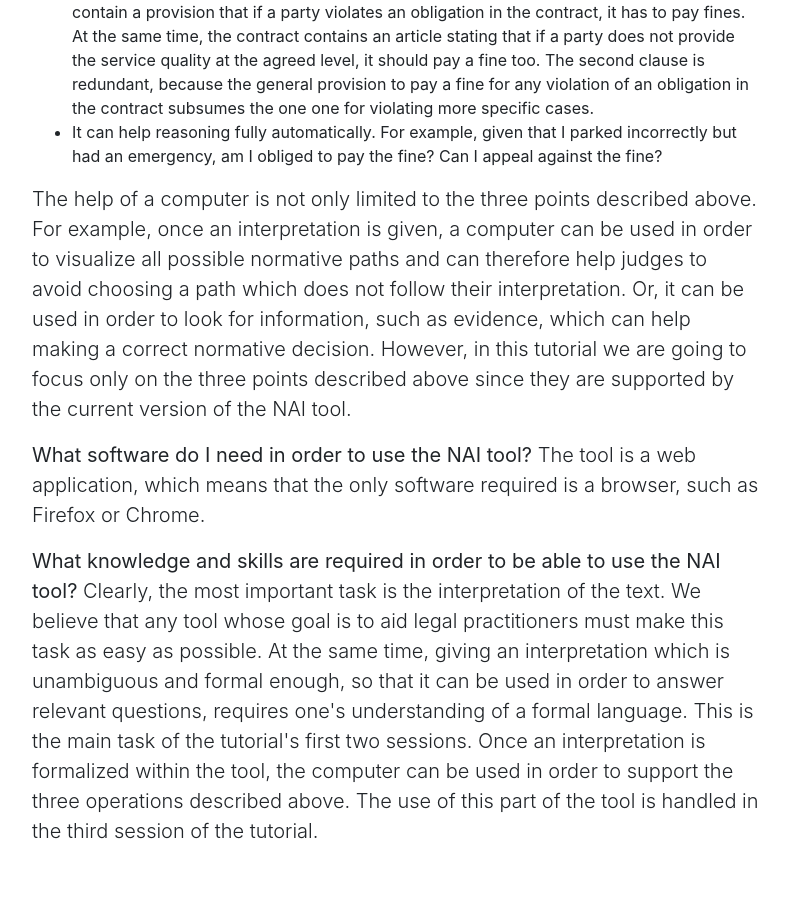
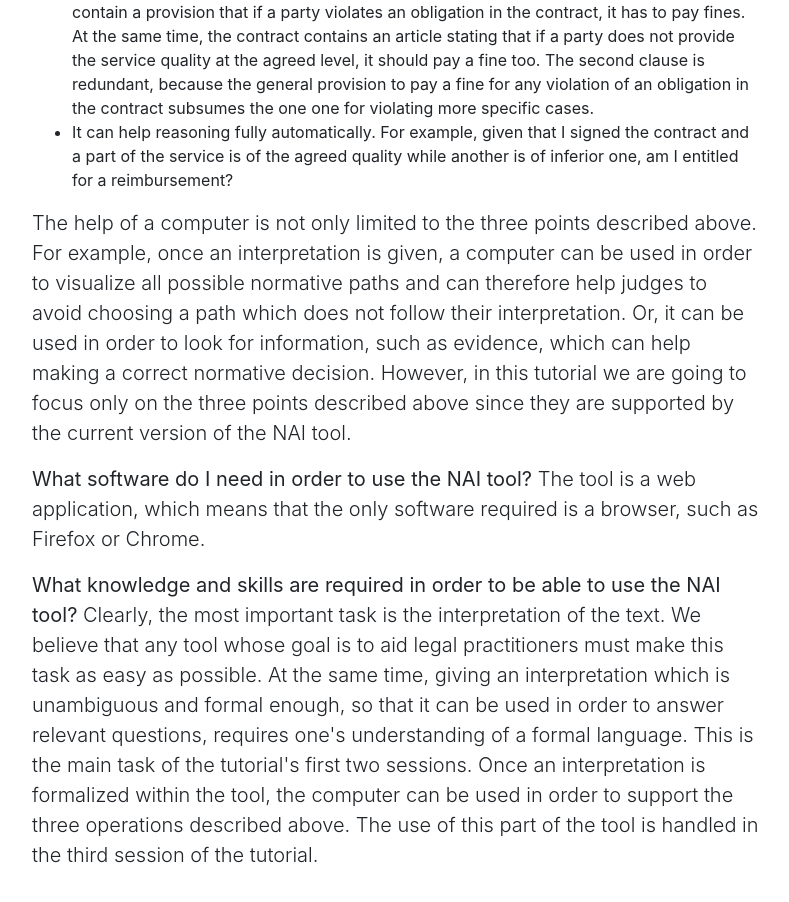
Before and after one commit to normativeai/tutorial, a plain HTML site: page work.html in a window 1280 px wide. Shown: the part 1229-2131 px from the top of the page, without its empty margins (243-1032 px from the left). Drawn offline with Linux system fonts and the light colour scheme.

Commit message:
made some changes according to Tereza

```diff
--- a/work.html
+++ b/work.html
@@ -90,8 +90,9 @@
               because the general provision to pay a fine for any violation of an obligation in the contract
               subsumes the one one for violating more specific cases.
             </li>
-            <li>It can help reasoning fully automatically. For example, given that I parked incorrectly but had an emergency, am I obliged to pay
-            the fine? Can I appeal against the fine? </li>
+            <li>It can help reasoning fully automatically. For example, given that I signed the contract and a part of the service
+              is of the agreed quality while another is of inferior one, am I entitled for a reimbursement?
+            </li>
           </ul>
           <p class="lead">The help of a computer is not only limited to the three points described above. For example, once an interpretation is
           given, a computer can be used in order to visualize all possible normative paths and can therefore help judges to avoid choosing
```
